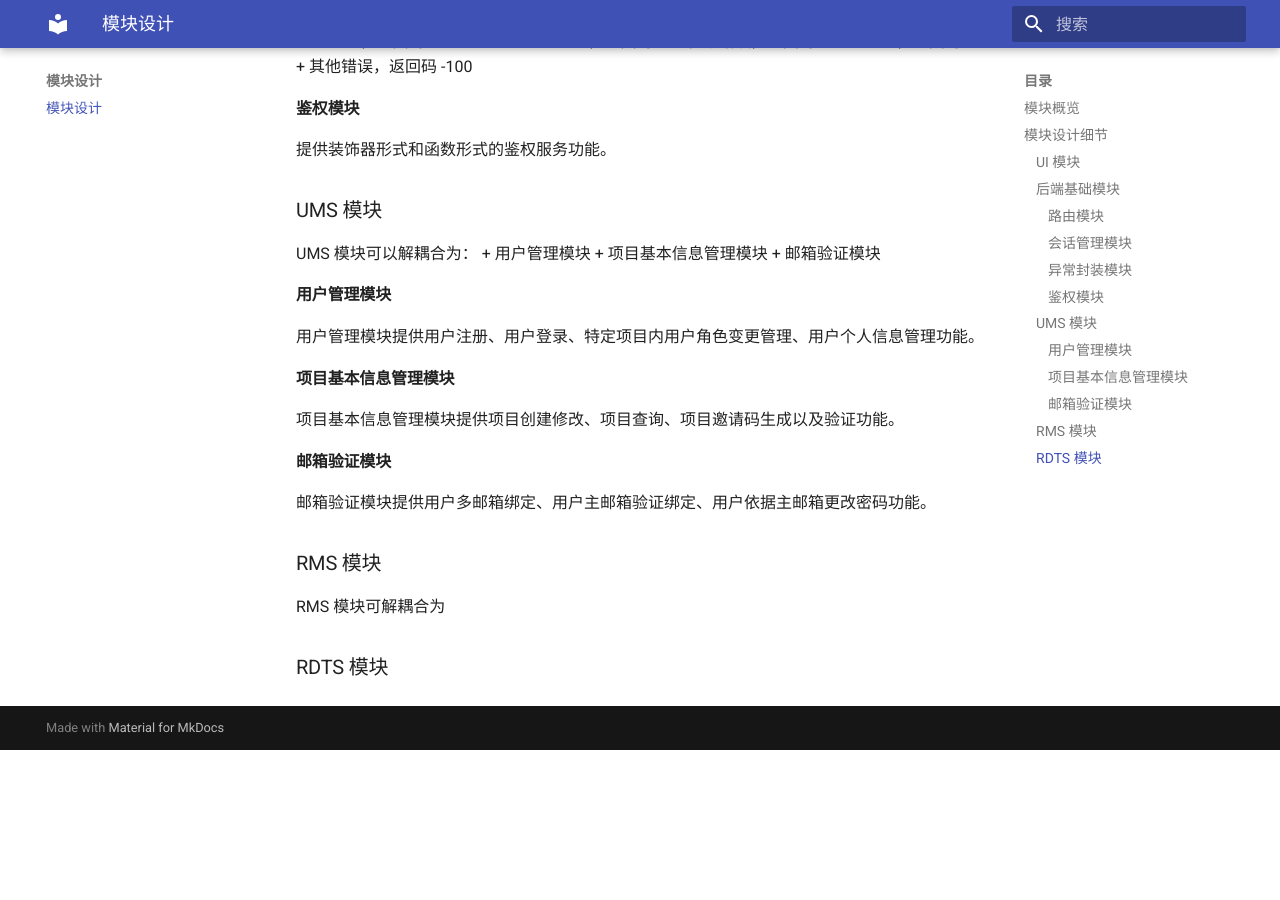
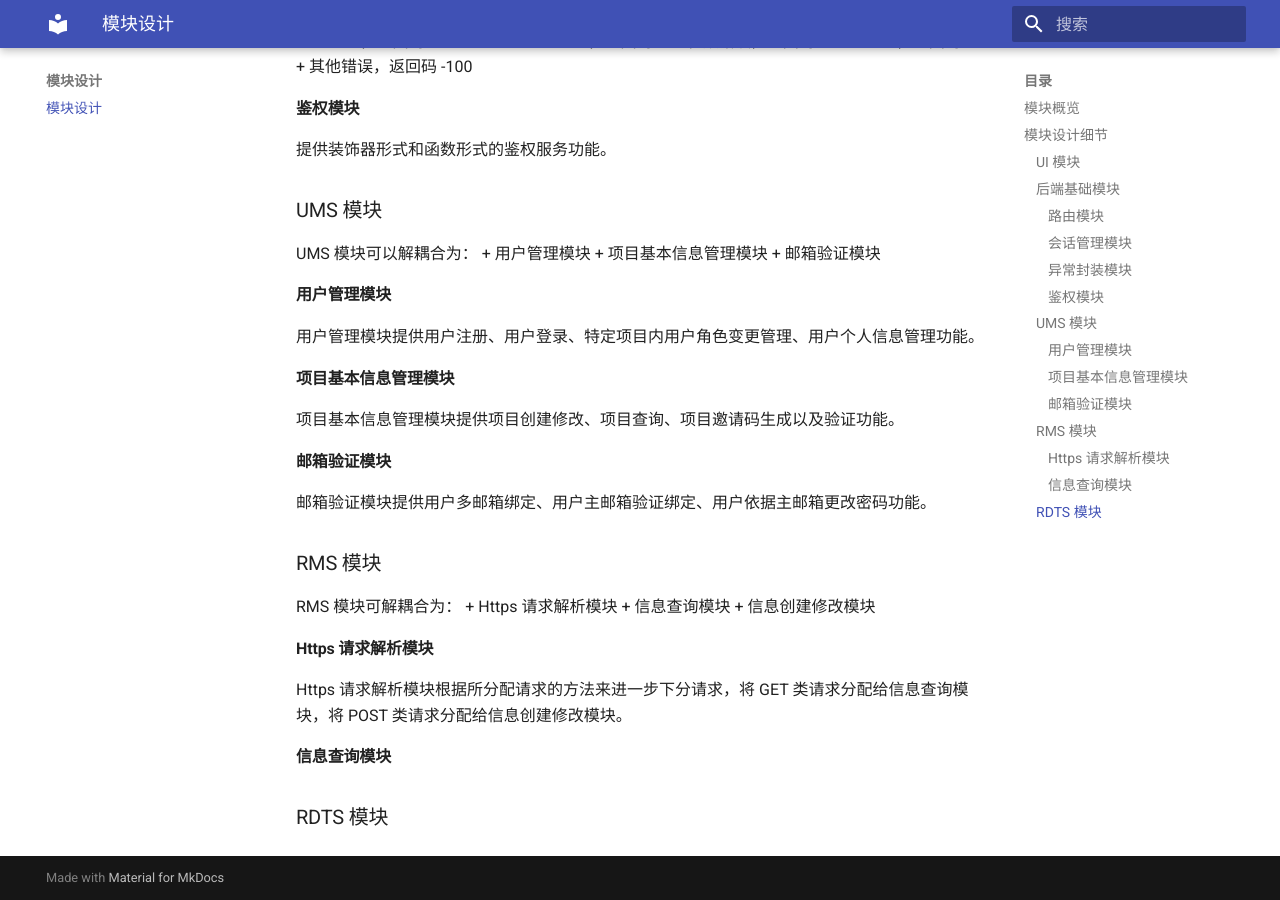
Before and after one commit to c7w/ReqMan-doc, an MkDocs documentation site: the page built from docs/module.md, in a window 1280 px wide and 900 px high, scrolled down 929 px. Built offline with MkDocs 1.6.1 and Material for MkDocs 9.7.7, drawn with Linux system fonts in a browser that asks for light colours; before the commit the page ends 1679 px from its top, so only the background shows below that.

Commit message:
[SR.006.808.I] Finish the docs of modules: ums (#25)

```diff
--- a/docs/module.md
+++ b/docs/module.md
@@ -66,6 +66,15 @@ UMS 模块可以解耦合为：
 
 ### RMS 模块
 
-RMS 模块可解耦合为
+RMS 模块可解耦合为：
++ Https 请求解析模块
++ 信息查询模块
++ 信息创建修改模块
+
+#### Https 请求解析模块
+
+Https 请求解析模块根据所分配请求的方法来进一步下分请求，将 GET 类请求分配给信息查询模块，将 POST 类请求分配给信息创建修改模块。
+
+#### 信息查询模块
 
 ### RDTS 模块
```
